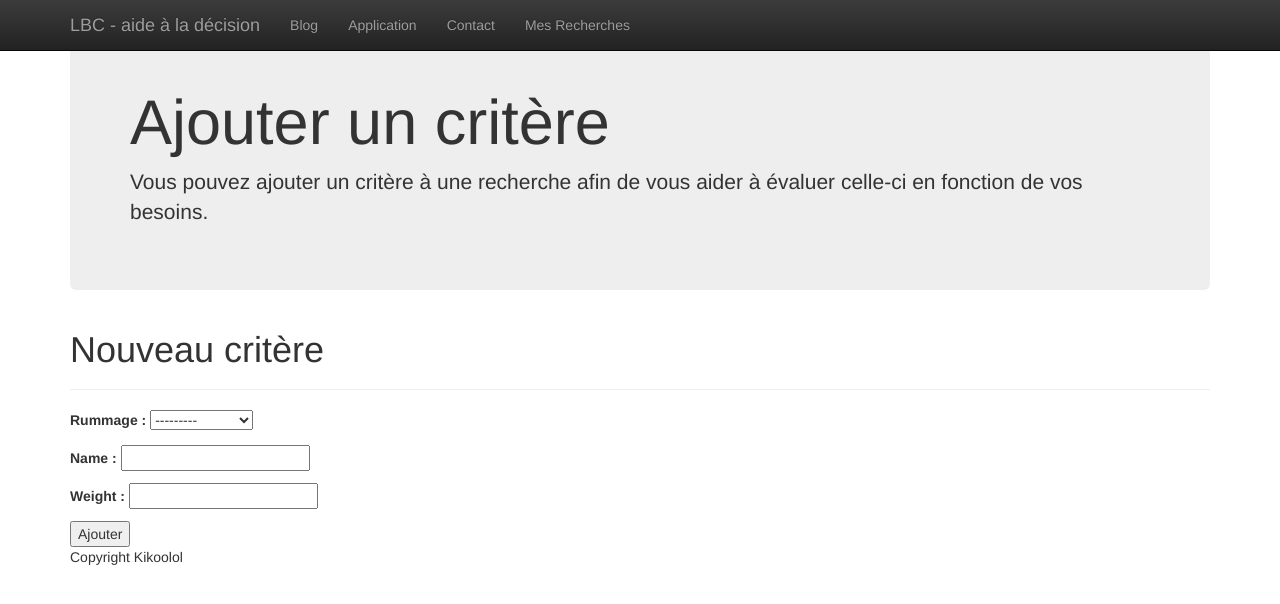
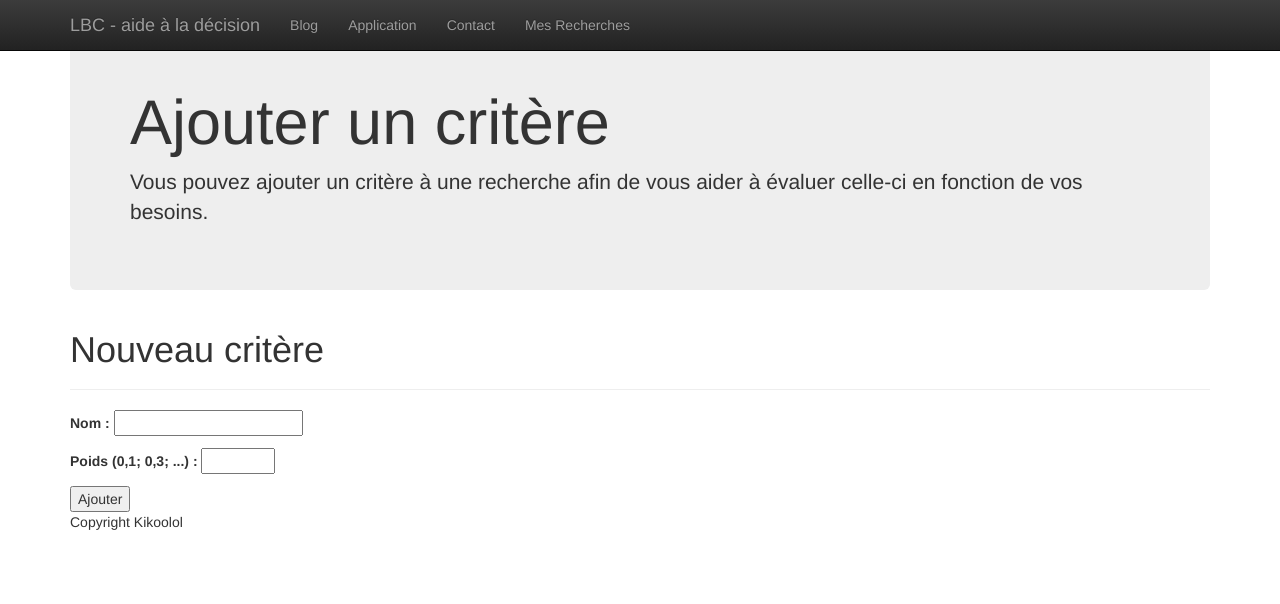
Before and after one commit to el-crocorino/LBC-Python, a Django app: page /app/criteria_add/3/ in a window 1280 px wide. Shown: the top 604 px of the page. Run offline with Django 3.2, Linux system fonts and the light colour scheme; data comes from the database, SQL or seed files in the repository; some libraries are stand-ins or nearby versions.

Commit message:
feature/07.1 - Updated CriteriaAdd form, started implementation of modelForms for RummageItems

```diff
--- a/app/forms.py
+++ b/app/forms.py
@@ -1,7 +1,7 @@
 #-*- coding: utf-8 -*-
 
 from django import forms
-from django.forms import ModelForm
+from django.forms import ModelForm, widgets
 from app.models import Rummage, Criteria, Rummage_item
 
 class RummageAddForm (forms.Form):
@@ -10,21 +10,44 @@ class RummageAddForm (forms.Form):
     url = forms.CharField(label=u"URL : ", help_text=u"Collez ici l'adresse de votre page de recherche", required=True)
 
 class CriteriaAddForm (ModelForm):
-#class CriteriaAddForm (forms.Form):
-    #rummage_id = forms.IntegerField(label=u"Id recherche", required=True, widget=forms.HiddenInput())
-    #name = forms.CharField(max_length=100, label=u"Nom :", required=True)
-    #weight = forms.FloatField(label=u"Poids (0,1; 0,3; ...) : ", help_text=u"La somme de l'ensemble des critères doit être égale à 1", min_value=0.0, max_value=1.0, required=True)
 
     class Meta:
         model = Criteria
-        exclude = ('id', 'rummage_id', 'created_date','updated_date')
+        exclude = ( 'rummage', 'created_date','updated_date')
+        labels = {
+            "name": "Nom :",
+            "weight": "Poids (0,1; 0,3; ...) :"
+        }
+        widgets = {
+            'weight': widgets.NumberInput( attrs = {
+                'step' : '0.01',
+                'min' : '0.0',
+                'max' : '1.0',
+            })
+        }
 
-class Rummage_itemAddForm (forms.Form):
-    #rummage_id = forms.IntegerField(max_length=10, label=u"Id recherche", required=True)
-    selected = forms.BooleanField()
-    lbc_id = forms.IntegerField()
-    name = forms.CharField(max_length=200)
-    #url = forms.CharField()
-    #thumbnail_url = forms.CharField()
-    price = forms.CharField()
-    #infos = forms.CharField()
+class Rummage_itemAddForm (ModelForm):
+#class Rummage_itemAddForm (forms.Form):
+    ##rummage_id = forms.IntegerField(max_length=10, label=u"Id recherche", required=True)
+    #selected = forms.BooleanField()
+    #lbc_id = forms.IntegerField()
+    #name = forms.CharField(max_length=200)
+    ##url = forms.CharField()
+    ##thumbnail_url = forms.CharField()
+    #price = forms.CharField()
+    ##infos = forms.CharField()
+
+    class Meta:
+        model = Rummage_item
+        exclude = ('rummage', 'created_date','updated_date')
+        labels = {
+            "name": "Nom :",
+            "weight": "Poids (0,1; 0,3; ...) :"
+        }
+        widgets = {
+            'weight': widgets.NumberInput( attrs = {
+                'step' : '0.01',
+                'min' : '0.0',
+                'max' : '1.0',
+            })
+        }
--- a/app/templates/app/rummage.html
+++ b/app/templates/app/rummage.html
@@ -141,7 +141,7 @@
 								<input type="hidden" name="infos" value="{{ ad_infos.data_info }}">
 								<input type="submit" value="Sauvegarder">
 							</form> -->
-	                		<a href="{% url 'app:rummage_item_delete' ad_id %}"><button type="button" class="btn btn-sm btn-default">Sauvegarder</button>
+	                		<a href="{% url 'app:rummage_item_add' rummage.id %}"><button type="button" class="btn btn-sm btn-default">Sauvegarder</button>
 	                		<a href="{% url 'app:rummage_item_delete' ad_id %}"><button type="button" class="btn btn-sm btn-danger">Ignorer</button></a>
 	                	</td>
 	            	</tr>
--- a/app/views.py
+++ b/app/views.py
@@ -226,17 +226,16 @@ from app.forms import Rummage_itemAddForm
 
 def rummage_item_add(request, rummage_id):
 
+	rummage = get_object_or_404(Rummage, id = rummage_id)
+	#rummage = get_object_or_404(Rummage, id = form.data['rummage_id'])
+
 	if request.method == 'POST':
 
 		form = Rummage_itemAddForm(request.POST)
 		price = float(form.data['price'][:-2])
 		price *= 10
-		print(price)
-		print(price * 10)
 
 		if( form.is_valid()):
-
-			rummage = get_object_or_404(Rummage, id = form.data['rummage_id'])
 
 			rummage_item = Rummage_item()
 			rummage_item.rummage = rummage
```
